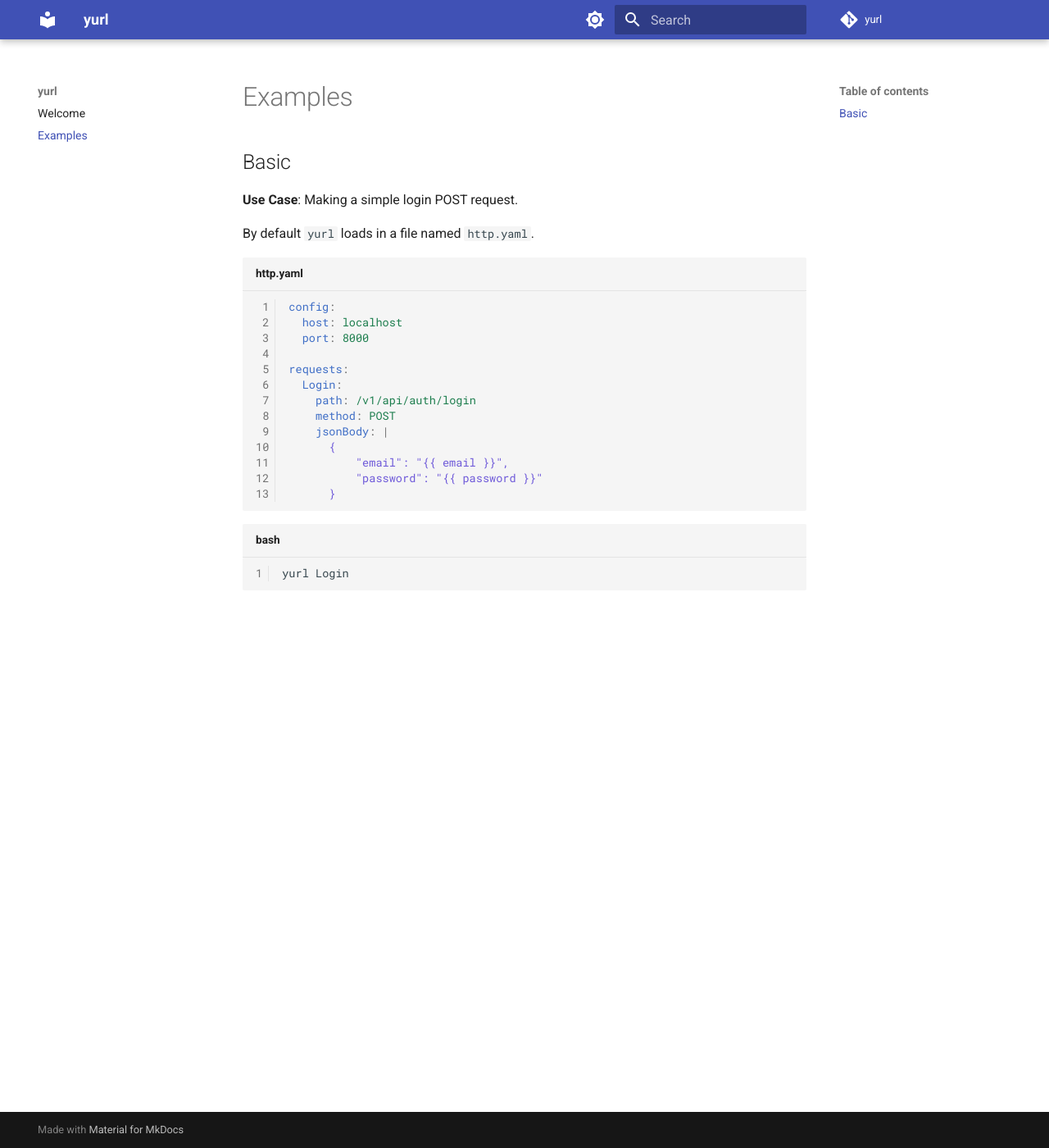
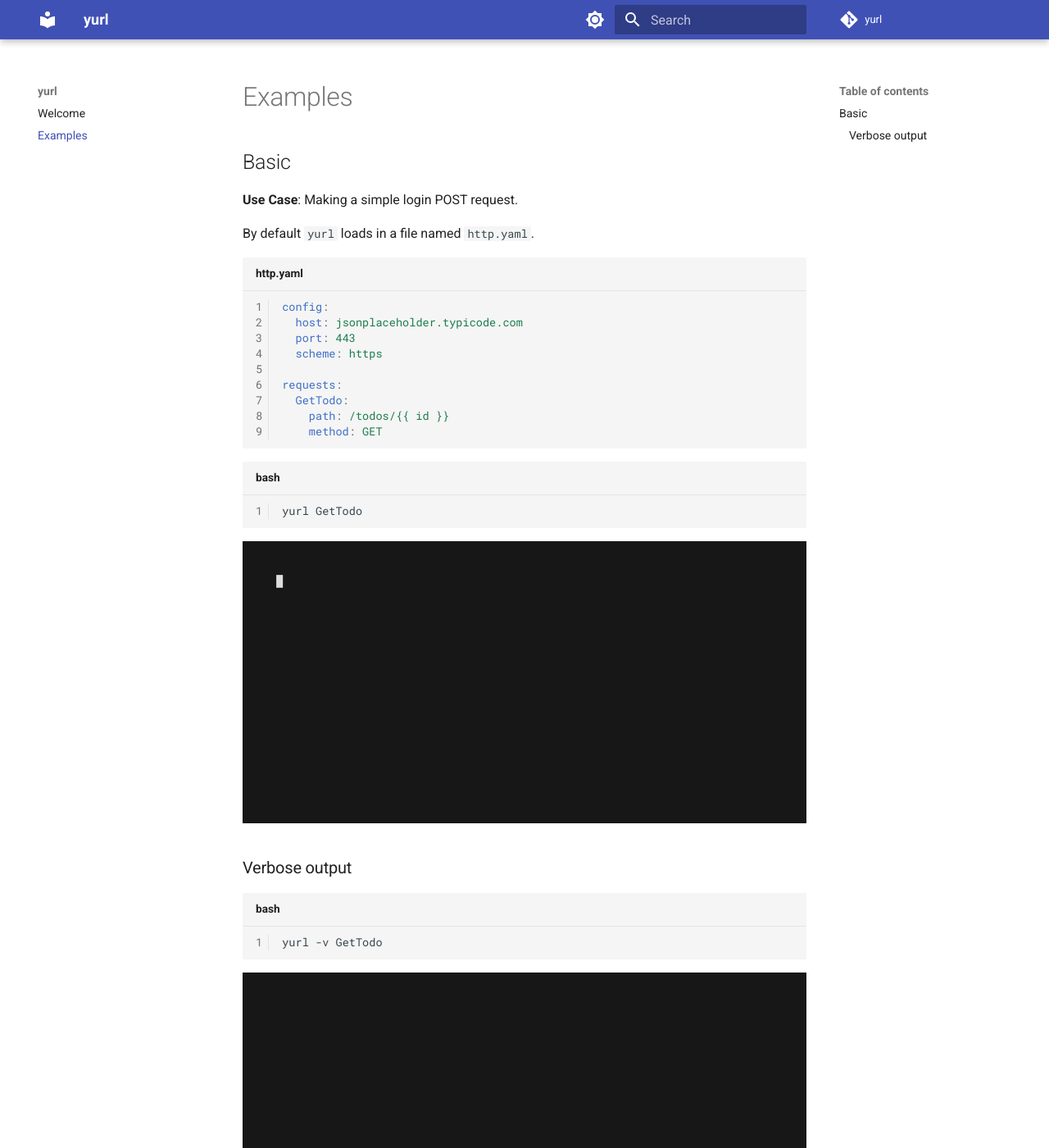
Before and after one commit to gurleensethi/yurl, an MkDocs documentation site: the page built from docs/examples.md, in a window 1280 px wide and 1400 px high. Shown: the whole window at 82% size. Built offline with MkDocs 1.6.1 and Material for MkDocs 9.7.7, drawn with Linux system fonts in a browser that asks for light colours; comment, search, counter and statistics services are not loaded.

Commit message:
feat: add examples

````diff
--- a/docs/examples.md
+++ b/docs/examples.md
@@ -8,20 +8,26 @@ By default `yurl` loads in a file named `http.yaml`.
 
 ```yaml title="http.yaml"
 config:
-  host: localhost
-  port: 8000
+  host: jsonplaceholder.typicode.com
+  port: 443
+  scheme: https
 
 requests:
-  Login:
-    path: /v1/api/auth/login
-    method: POST
-    jsonBody: |
-      {
-          "email": "{{ email }}",
-          "password": "{{ password }}"
-      }
+  GetTodo:
+    path: /todos/{{ id }}
+    method: GET
 ```
 
 ```bash title="bash"
-yurl Login
+yurl GetTodo
 ```
+
+![Basic Example](./media/example-basic.gif)
+
+### Verbose output
+
+```bash title="bash"
+yurl -v GetTodo
+```
+
+![Basic Example](./media/example-basic-verbose.gif)
````
Also changed, not shown: docs/media/example-basic-verbose.gif (added), docs/media/example-basic.gif (added).
